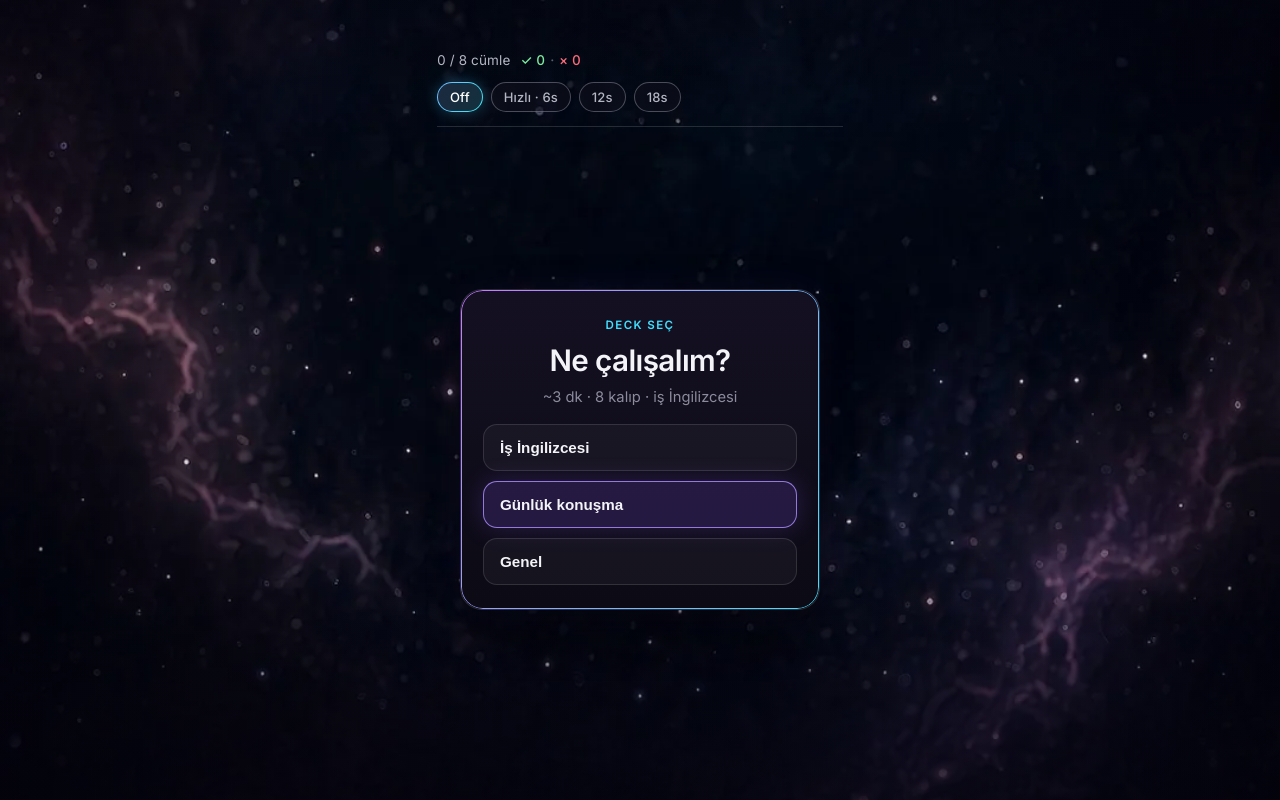
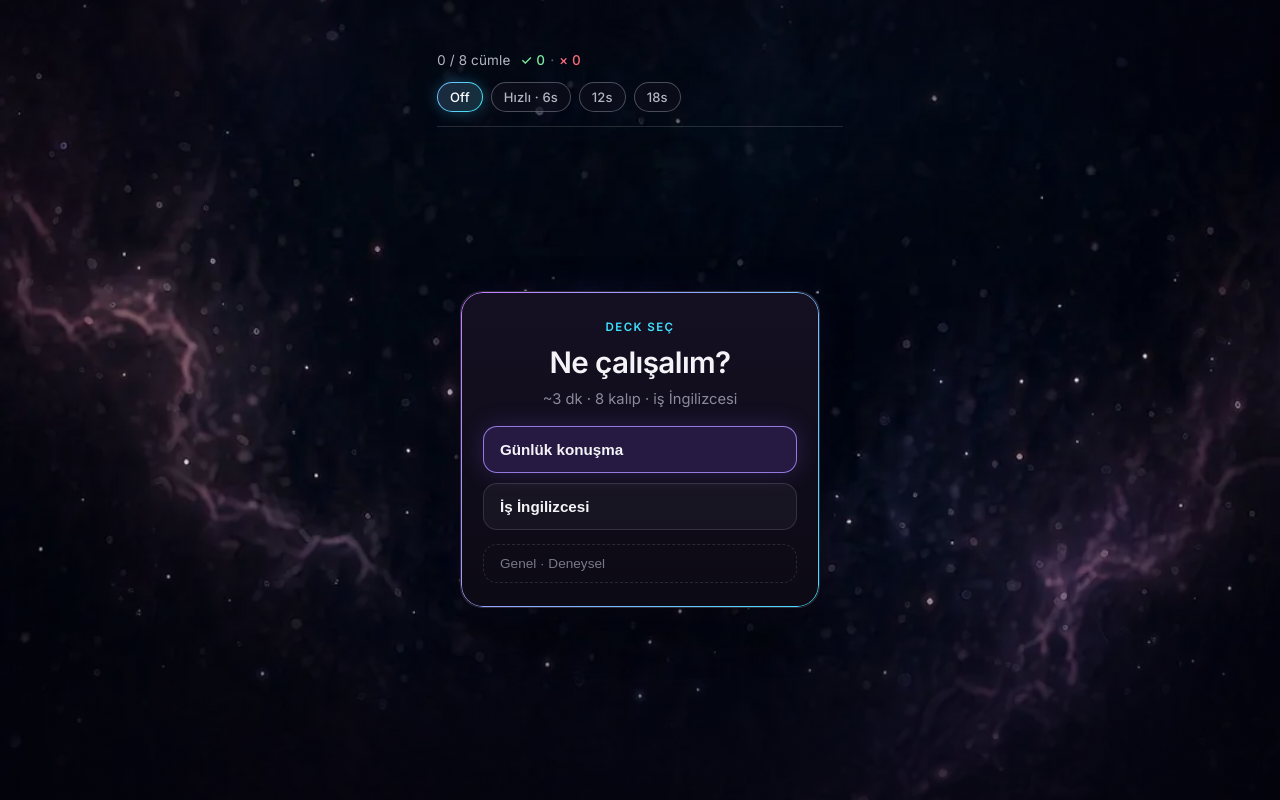
Before and after one commit to rozturac/english-swipe-learn, a React (Vite) app: page / in a window 1280 px wide. Both pictures are taken after a click on the button "Anladım". Built offline with nearby package versions, Linux system fonts and the light colour scheme.

Commit message:
Demote Genel to muted Deneysel chip off the default path.
Primary picker is Günlük konuşma + İş İngilizcesi; Genel stays open via esl-deck for power users but shows as Genel · Deneysel.

```diff
--- a/src/App.css
+++ b/src/App.css
@@ -864,6 +864,34 @@ body,
   box-shadow: 0 0 24px rgba(139, 92, 246, 0.22);
 }
 
+.deck-chip.secondary {
+  margin-top: 4px;
+  padding: 11px 16px;
+  border-style: dashed;
+  border-color: rgba(255, 255, 255, 0.14);
+  background: transparent;
+  color: var(--muted);
+  font-size: 0.85rem;
+  font-weight: 500;
+  opacity: 0.85;
+}
+
+.deck-chip.secondary:hover {
+  border-color: rgba(167, 139, 250, 0.35);
+  background: rgba(139, 92, 246, 0.06);
+  color: var(--text);
+  opacity: 1;
+}
+
+.deck-chip.secondary.on {
+  border-style: dashed;
+  border-color: rgba(167, 139, 250, 0.55);
+  background: rgba(139, 92, 246, 0.1);
+  box-shadow: none;
+  color: var(--text);
+  opacity: 1;
+}
+
 .session-end-missed {
   margin: 0;
   max-width: 100%;
--- a/src/App.tsx
+++ b/src/App.tsx
@@ -6,7 +6,8 @@ import { useSwipe } from './hooks/useSwipe'
 import { buildOptions } from './lib/distractors'
 import {
   DECK_SHORT,
-  OPEN_DECKS,
+  EXPERIMENTAL_DECKS,
+  PRIMARY_DECKS,
   RETRY_SIZE,
   SESSION_LEN,
   loadDeckPref,
@@ -1068,7 +1069,7 @@ export default function App() {
                 ~3 dk · 8 kalıp · iş İngilizcesi
               </p>
               <div className="deck-chips" role="listbox" aria-label="Deck">
-                {OPEN_DECKS.map((d) => (
+                {PRIMARY_DECKS.map((d) => (
                   <button
                     key={d}
                     type="button"
@@ -1077,7 +1078,23 @@ export default function App() {
                     className={deck === d ? 'deck-chip on' : 'deck-chip'}
                     onClick={() => chooseDeck(d)}
                   >
-                    {d}
+                    {DECK_SHORT[d]}
+                  </button>
+                ))}
+                {EXPERIMENTAL_DECKS.map((d) => (
+                  <button
+                    key={d}
+                    type="button"
+                    role="option"
+                    aria-selected={deck === d}
+                    className={
+                      deck === d
+                        ? 'deck-chip secondary on'
+                        : 'deck-chip secondary'
+                    }
+                    onClick={() => chooseDeck(d)}
+                  >
+                    {DECK_SHORT[d]}
                   </button>
                 ))}
               </div>
--- a/src/lib/progress.ts
+++ b/src/lib/progress.ts
@@ -12,14 +12,23 @@ export const RETRY_SIZE = SESSION_SIZE
 /** @deprecated Prefer SESSION_SIZE — kept for existing imports. */
 export const SESSION_LEN = SESSION_SIZE
 
-/** Open decks for the picker (exact `t` values in vocab.json). */
+/** Open decks (exact `t` values in vocab.json). Genel stays open but experimental. */
 export const OPEN_DECKS = [
+  'Günlük konuşma',
   'İş İngilizcesi',
-  'Günlük konuşma',
   'Genel',
 ] as const
 
 export type OpenDeck = (typeof OPEN_DECKS)[number]
+
+/** First-session / default picker path — Translator-signed decks only. */
+export const PRIMARY_DECKS: readonly OpenDeck[] = [
+  'Günlük konuşma',
+  'İş İngilizcesi',
+]
+
+/** Power-user secondary chip — not on the default path until signed. */
+export const EXPERIMENTAL_DECKS: readonly OpenDeck[] = ['Genel']
 
 export const DECK_KEY = 'esl-deck'
 export const DEFAULT_DECK: OpenDeck = 'Günlük konuşma'
@@ -27,7 +36,11 @@ export const DEFAULT_DECK: OpenDeck = 'Günlük konuşma'
 export const DECK_SHORT: Record<OpenDeck, string> = {
   'İş İngilizcesi': 'İş İngilizcesi',
   'Günlük konuşma': 'Günlük konuşma',
-  'Genel': 'Genel',
+  'Genel': 'Genel · Deneysel',
+}
+
+export function isExperimentalDeck(d: OpenDeck): boolean {
+  return (EXPERIMENTAL_DECKS as readonly string[]).includes(d)
 }
 
 /** Map legacy deck ids / old long `t` strings → nearest new deck. */
```
Also changed, not shown: 1 other file (tests, documents, lock files or other folders).
